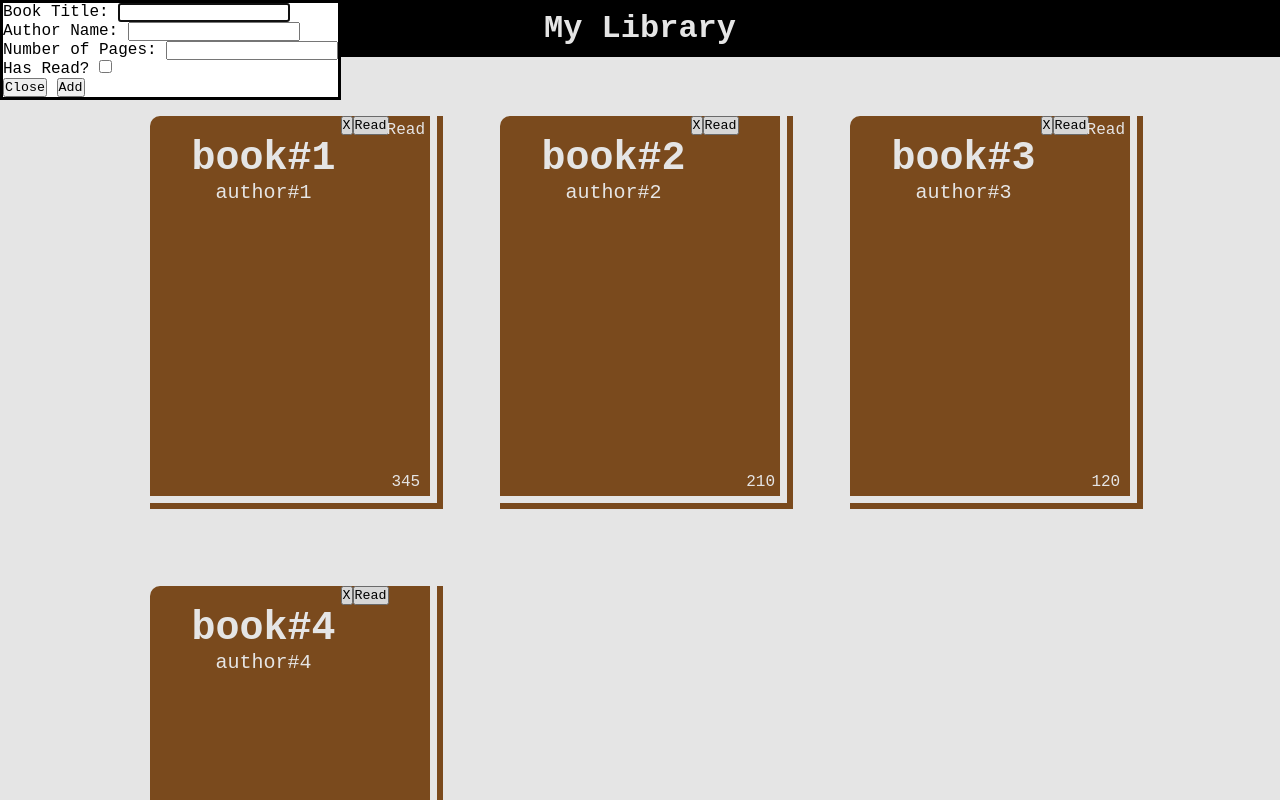
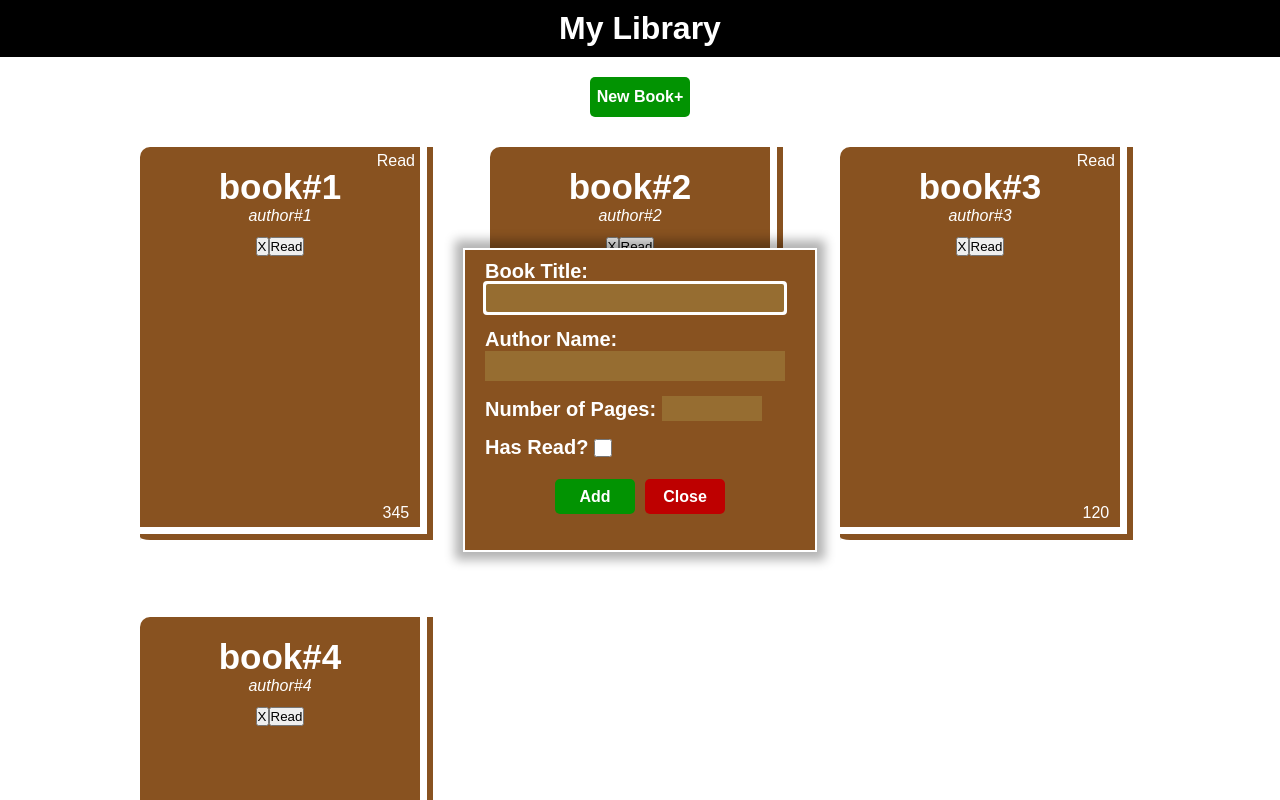
Before and after one commit to KhufuLintalou/Odin-Library, a plain HTML site: page index.html in a window 1280 px wide. Both pictures are taken after a click on the button "New Book+". Shown: the top 800 px of the page. Drawn offline with Linux system fonts and the light colour scheme.

Commit message:
Finished styling the dialog plus the form inside it and some other changes.

```diff
--- a/index.html
+++ b/index.html
@@ -16,10 +16,10 @@
       <div class="title-field">
         <label for="title">Book Title:</label>
         <input type="text" id="title">
+      </div>
       <div class="author-field">
         <label for="author">Author Name:</label>
         <input type="text" id="author">
-      </div>
       </div>
       <div class="page-field">
         <label for="page">Number of Pages:</label>
@@ -30,8 +30,8 @@
         <input type="checkbox" id="read">
       </div>
       <div class="button-container">
+        <button id="add">Add</button>
         <button id="close">Close</button>
-        <button id="add">Add</button>
       </div>
     </form>
   </dialog>
--- a/style.css
+++ b/style.css
@@ -2,7 +2,7 @@
   box-sizing: border-box;
   margin: 0;
   padding: 0;
-  font-family: 'Courier New', Courier, monospace;
+  font-family: Arial, sans-serif;
 }
 
 header {
@@ -15,8 +15,9 @@ header {
 .book-container {
   display: grid;
   grid-template-columns: repeat(auto-fit, minmax(250px, 1fr));
-  margin: 40px 150px 0px 150px;
+  margin: 10px 150px 0px 150px;
   gap: 70px;
+  justify-items: center;
 }
 
 .book {
@@ -32,15 +33,22 @@ header {
   border-style: none double double none;
   border-width: 20px;
   border-top-left-radius: 10px;
+  border-bottom-left-radius: 10px;
+  transition-duration: 200ms;
+}
+.book:hover {
+  border-right-width: 27px;
+  border-bottom-width: 22px;
 }
 
 .title {
-  font-size: 40px;
+  font-size: 35px;
   font-weight: bold;
 }
 
 .author {
-  font-size: 20px;
+  font-size: 16px;
+  font-style: italic;
 }
 
 .book-bottom {
@@ -63,3 +71,128 @@ header {
 .book-top {
   margin-top: 20px;
 }
+
+.book-button-container {
+  position: absolute;
+  top: 90px;
+}
+
+dialog + div {
+  display: flex;
+  justify-content: center;
+  padding: 20px;
+}
+
+#new-book-button {
+  height: 40px;
+  width: 100px;
+  background-color: rgb(2, 147, 2);
+  color: white;
+  border: none;
+  font-weight: bold;
+  border-radius: 5px;
+  font-size: 16px;
+  cursor: pointer;
+  transition-duration: 100ms;
+}
+#new-book-button:hover {
+  background-color: rgb(2, 162, 2);
+}
+#new-book-button:active {
+  box-shadow: 0px 0px 15px rgb(0, 99, 0) inset;
+}
+
+dialog {
+  top: 50%;
+  left: 50%;
+  transform: translateX(-50%) translateY(-50%);
+  border: 2px solid white;
+  box-shadow: 0px 0px 10px 8px rgba(0, 0, 0, 0.3);
+}
+dialog::backdrop {
+  display: none;
+}
+
+form {
+  padding: 10px;
+  height: 300px;
+  width: 350px;
+  font-size: 20px;
+  background-color: rgb(136, 82, 32);
+  color: white;
+}
+
+form div {
+  margin-bottom: 15px;
+  margin-left: 10px;
+}
+
+#title,
+#author {
+  height: 30px;
+  width: 300px;
+  text-indent: 5px;
+  font-size: 16px;
+}
+
+#read {
+  height: 18px;
+  width: 18px;
+  vertical-align: -2.5px;
+}
+
+#page {
+  height: 25px;
+  width: 100px;
+  font-size: 18px;
+  vertical-align: 2px;
+  text-indent: 5px;
+}
+
+form input {
+  background-color: rgb(150, 109, 49);
+  border: none;
+  outline-color: white;
+  color: white;
+  font-weight: bold;
+}
+
+label {
+  font-weight: bold;
+}
+
+.button-container {
+  display: flex;
+  justify-content: center;
+  margin-top: 20px;
+  margin-left: 0;
+  gap: 10px;
+}
+
+.button-container button {
+  height: 35px;
+  width: 80px;
+  color: white;
+  font-weight: bold;
+  border: none;
+  border-radius: 5px;
+  cursor: pointer;
+  font-size: 16px;
+  transition-duration: 50ms;
+}
+
+#add {
+  background-color: rgb(2, 147, 2);
+}
+#add:hover {
+  box-shadow: 0 0 0 1px rgb(2, 147, 2);
+  filter: brightness(108%);
+}
+
+#close {
+  background-color: rgb(190, 0, 0);
+}
+#close:hover {
+  box-shadow: 0 0 0 1px rgb(190, 0, 0);
+  filter: brightness(108%);
+}
```
